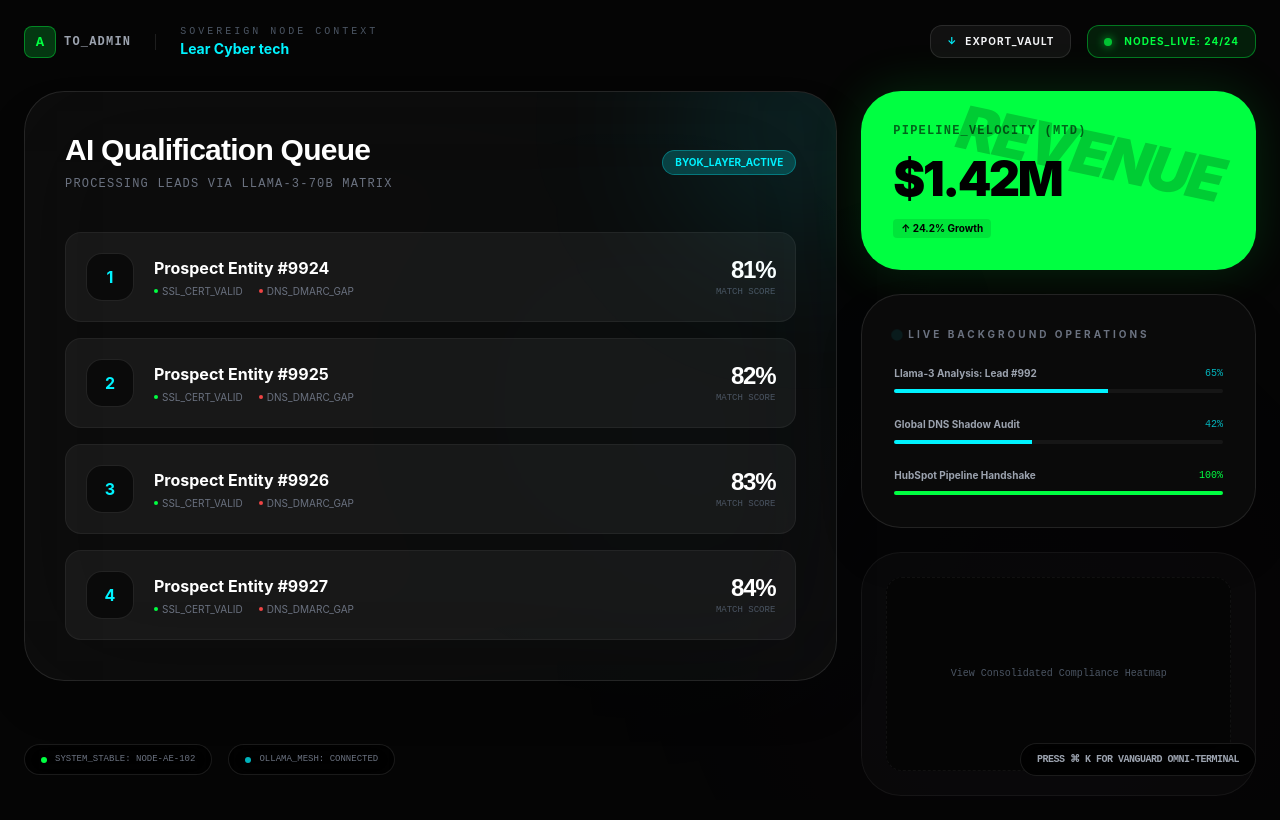
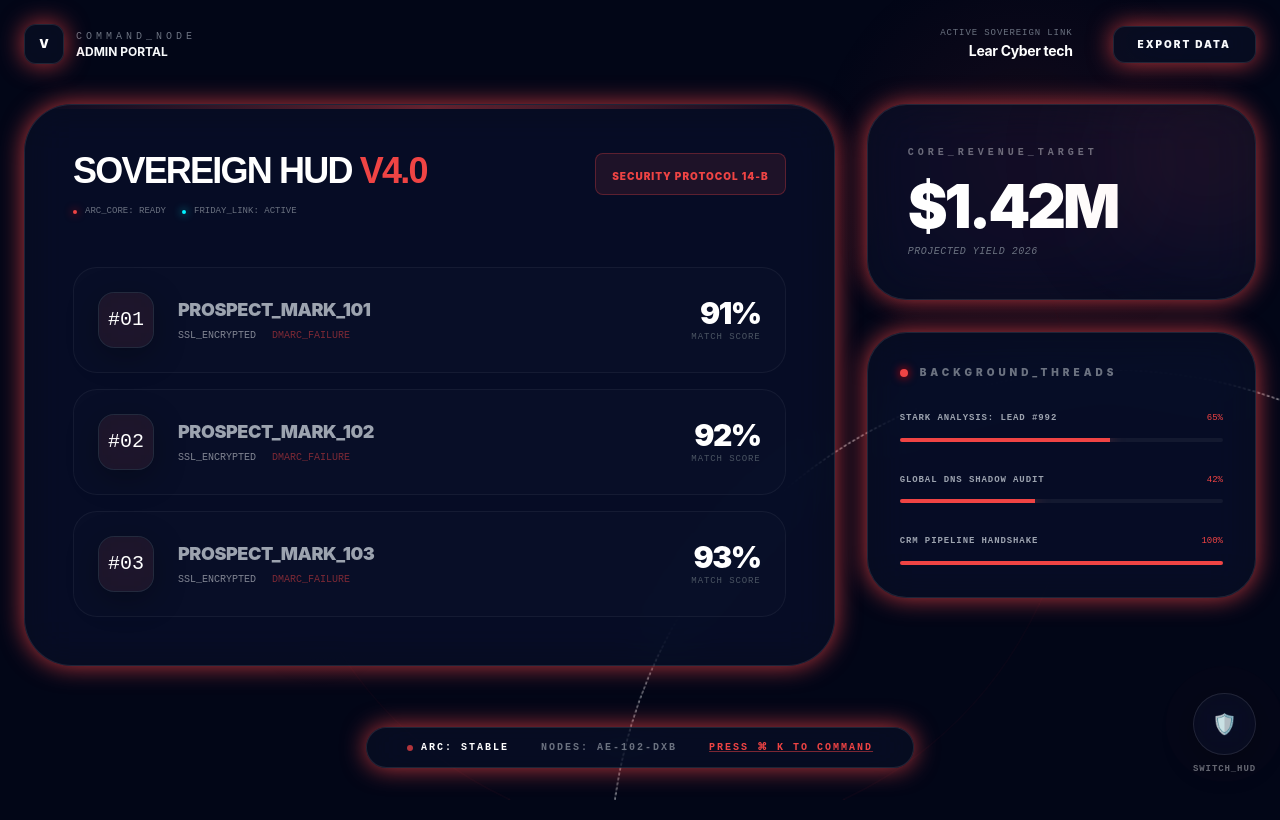
Before and after one commit to leomultimedia/Loony-SAAVI, a Next.js app in the folder frontend/: page /1/dashboard in a window 1280 px wide. Built offline with nearby package versions, Linux system fonts and the light colour scheme.

Commit message:
feat: Dual-Theme Architecture (Professional Office vs Ironman HUD) with Extreme Glassmorphism and Cinematic HUD Toggle

```diff
--- a/frontend/app/[tenant]/dashboard/page.tsx
+++ b/frontend/app/[tenant]/dashboard/page.tsx
@@ -4,7 +4,6 @@ import { useState, useEffect } from 'react';
 import { motion, AnimatePresence } from 'framer-motion';
 import { OmniCommandBar } from '../../../components/omni/OmniCommandBar';
 
-// Types for background processes
 interface BackgroundTask {
     id: string;
     name: string;
@@ -17,9 +16,9 @@ export default function CommandDashboard() {
   const [tenants, setTenants] = useState<any[]>([]);
   const [currentEntity, setCurrentEntity] = useState<any>(null);
   const [tasks, setTasks] = useState<BackgroundTask[]>([
-      { id: 'task_01', name: 'Llama-3 Analysis: Lead #992', progress: 65, status: 'Running', type: 'AI_SIM' },
+      { id: 'task_01', name: 'Stark Analysis: Lead #992', progress: 65, status: 'Running', type: 'AI_SIM' },
       { id: 'task_02', name: 'Global DNS Shadow Audit', progress: 40, status: 'Running', type: 'SHADOW_AUDIT' },
-      { id: 'task_03', name: 'HubSpot Pipeline Handshake', progress: 100, status: 'Complete', type: 'CRM_SYNC' },
+      { id: 'task_03', name: 'CRM Pipeline Handshake', progress: 100, status: 'Complete', type: 'CRM_SYNC' },
   ]);
 
   useEffect(() => {
@@ -27,7 +26,6 @@ export default function CommandDashboard() {
     setTenants(stored);
     setCurrentEntity(stored[0] || { name: 'Lear Cyber tech', email: 'admin@lct.com', tier: 'PRO', status: 'Active' });
 
-    // Simulate background process movement
     const interval = setInterval(() => {
         setTasks(prev => prev.map(t => ({
             ...t,
@@ -37,10 +35,6 @@ export default function CommandDashboard() {
     }, 3000);
     return () => clearInterval(interval);
   }, []);
-
-  const subEntities = currentEntity?.isMaster
-    ? tenants.filter(t => t.parentId === currentEntity.id)
-    : [];
 
   const exportDataExcel = () => {
       if (!currentEntity) return;
@@ -58,91 +52,99 @@ export default function CommandDashboard() {
   };
 
   return (
-    <main className="min-h-screen bg-[#050505] text-gray-100 font-sans p-6 overflow-hidden flex flex-col relative selection:bg-cyberBlue selection:text-black">
+    <main className="min-h-screen bg-transparent p-6 overflow-hidden flex flex-col relative selection:bg-red-500 selection:text-white transition-colors duration-1000">
 
-       {/* Cinematic Background Mesh */}
-       <div className="fixed inset-0 z-0 opacity-20 pointer-events-none">
-           <div className="absolute top-0 left-0 w-full h-full bg-[radial-gradient(circle_at_50%_50%,#00f3ff10_0%,transparent_50%)]"></div>
-           <div className="absolute bottom-0 right-0 w-full h-full bg-[radial-gradient(circle_at_80%_80%,#a855f710_0%,transparent_40%)]"></div>
+       {/* Cinematic Theme-Sensitive Overlays */}
+       <div className="fixed inset-0 z-0 pointer-events-none overflow-hidden">
+           {/* Ironman Energy Rings */}
+           <div className="absolute top-1/2 left-1/2 -translate-x-1/2 -translate-y-1/2 w-[800px] h-[800px] border border-red-500/10 rounded-full animate-[spin_60s_linear_infinite] [mask-image:linear-gradient(to_bottom,transparent,black)]"></div>
+           <div className="absolute top-1/2 left-1/2 -translate-x-1/2 -translate-y-1/2 w-[1000px] h-[1000px] border border-gold-500/5 border-dashed rounded-full animate-[spin_90s_linear_infinite_reverse]"></div>
+
+           {/* Background Glows */}
+           <div className="absolute top-0 right-0 w-[40%] h-[40%] bg-[radial-gradient(circle_at_center,var(--accent-color)_0%,transparent_70%)] opacity-[0.08]"></div>
+           <div className="absolute bottom-0 left-0 w-[50%] h-[50%] bg-[radial-gradient(circle_at_center,#00f3ff10_0%,transparent_60%)] opacity-[0.05]"></div>
        </div>
 
        <OmniCommandBar />
 
-       {/* Top Navigation Bar */}
-       <nav className="flex justify-between items-center w-full max-w-7xl mx-auto mb-8 relative z-20">
-           <div className="flex items-center gap-6">
-                <div className="flex items-center gap-2 group cursor-pointer" onClick={() => window.location.href='/admin'}>
-                    <div className="w-8 h-8 rounded-lg bg-matrixGreen/20 border border-matrixGreen/40 flex items-center justify-center text-matrixGreen group-hover:bg-matrixGreen group-hover:text-black transition">
-                        <span className="text-xs font-bold">A</span>
+       {/* Navigation */}
+       <nav className="flex justify-between items-center w-full max-w-7xl mx-auto mb-10 relative z-20">
+           <div className="flex items-center gap-8">
+                <div onClick={() => window.location.href='/admin'} className="group cursor-pointer flex items-center gap-3">
+                    <div className="w-10 h-10 rounded-xl glass-panel iron-glow flex items-center justify-center border-t-red-500/50">
+                        <span className="text-white font-black text-xs">V</span>
                     </div>
-                    <span className="text-xs font-mono font-bold tracking-widest text-gray-400 group-hover:text-white">TO_ADMIN</span>
-                </div>
-                <div className="h-4 w-[1px] bg-white/10"></div>
-                <div className="flex flex-col">
-                    <span className="text-[10px] text-gray-600 font-mono uppercase tracking-[0.3em]">Sovereign Node Context</span>
-                    <span className="text-sm font-bold text-cyberBlue">{currentEntity?.name}</span>
+                    <div className="flex flex-col">
+                        <span className="text-[10px] font-mono tracking-[0.4em] text-gray-500 hidden md:block">COMMAND_NODE</span>
+                        <span className="text-xs font-bold uppercase hover:text-white transition">Admin Portal</span>
+                    </div>
                 </div>
            </div>
 
-           <div className="flex items-center gap-4">
-               <button onClick={exportDataExcel} className="px-4 py-2 bg-white/5 border border-white/10 rounded-xl hover:bg-white/10 transition flex items-center gap-2 text-[10px] font-bold tracking-widest uppercase">
-                  <span className="text-cyberBlue">↓</span> EXPORT_VAULT
-               </button>
-               <div className="flex items-center gap-3 px-4 py-2 bg-matrixGreen/10 border border-matrixGreen/40 rounded-xl">
-                    <div className="w-2 h-2 bg-matrixGreen rounded-full animate-pulse shadow-[0_0_10px_#00ff41]"></div>
-                    <span className="text-[10px] font-bold text-matrixGreen tracking-widest uppercase">Nodes_Live: 24/24</span>
-               </div>
+           <div className="flex items-center gap-6">
+                <div className="hidden lg:flex flex-col items-end mr-4">
+                    <span className="text-[9px] font-mono text-gray-500 uppercase tracking-widest">Active Sovereign Link</span>
+                    <span className="text-sm font-bold text-white tracking-tight">{currentEntity?.name}</span>
+                </div>
+                <button onClick={exportDataExcel} className="px-6 py-2.5 glass-panel iron-glow rounded-xl hover:bg-white/5 text-[10px] font-black tracking-[0.2em] uppercase transition">
+                    Export Data
+                </button>
            </div>
        </nav>
 
-       <div className="flex-1 max-w-7xl w-full mx-auto grid grid-cols-1 md:grid-cols-12 gap-6 relative z-10">
+       <div className="flex-1 max-w-7xl w-full mx-auto grid grid-cols-1 md:grid-cols-12 gap-8 relative z-10">
 
-          {/* Main Sales Engine Queue */}
-          <div className="md:col-span-8 space-y-6">
+          {/* Main Display: Extreme Glassmorphism */}
+          <div className="md:col-span-8">
               <motion.div
-                initial={{ opacity: 0, y: 20 }}
-                animate={{ opacity: 1, y: 0 }}
-                className="bg-white/[0.03] border border-white/10 rounded-[2.5rem] p-10 backdrop-blur-3xl relative overflow-hidden group shadow-2xl"
+                initial={{ opacity: 0, scale: 0.98 }}
+                animate={{ opacity: 1, scale: 1 }}
+                className="glass-panel iron-glow rounded-[3rem] p-12 relative overflow-hidden group border-white/5"
               >
-                 <div className="absolute -top-24 -right-24 w-64 h-64 bg-cyberBlue/10 blur-[80px] rounded-full pointer-events-none group-hover:bg-cyberBlue/20 transition duration-1000"></div>
+                 <div className="absolute top-0 left-0 w-full h-1 bg-gradient-to-r from-transparent via-red-500/40 to-transparent"></div>
 
-                 <header className="flex justify-between items-center mb-10">
+                 <header className="flex justify-between items-start mb-12">
                     <div>
-                        <h2 className="text-3xl font-display font-bold text-white tracking-tight">AI Qualification Queue</h2>
-                        <p className="text-xs text-gray-500 font-mono mt-2 uppercase tracking-widest">Processing Leads via Llama-3-70B Matrix</p>
+                        <h2 className="text-4xl font-display font-black text-white tracking-tighter uppercase leading-none mb-4">
+                            Sovereign HUD <span className="text-red-500">v4.0</span>
+                        </h2>
+                        <div className="flex gap-4">
+                            <span className="flex items-center gap-2 text-[9px] font-mono text-gray-500">
+                                <div className="w-1 h-1 bg-red-500 rounded-full shadow-[0_0_8px_red]"></div> ARC_CORE: READY
+                            </span>
+                            <span className="flex items-center gap-2 text-[9px] font-mono text-gray-500">
+                                <div className="w-1 h-1 bg-cyberBlue rounded-full shadow-[0_0_8px_#00f3ff]"></div> FRIDAY_LINK: ACTIVE
+                            </span>
+                        </div>
                     </div>
-                    <div className="flex gap-2">
-                        <span className="px-3 py-1 bg-cyberBlue/20 text-cyberBlue rounded-full text-[10px] font-bold border border-cyberBlue/30">BYOK_LAYER_ACTIVE</span>
+                    <div className="bg-red-500/10 border border-red-500/30 px-4 py-2 rounded-lg">
+                        <span className="text-[10px] font-black text-red-500 uppercase tracking-[0.1em]">Security Protocol 14-B</span>
                     </div>
                  </header>
 
-                 <div className="space-y-4">
-                    {[1, 2, 3, 4].map((i) => (
+                 <div className="grid grid-cols-1 gap-4">
+                    {[1, 2, 3].map((i) => (
                        <motion.div
                           key={i}
-                          whileHover={{ x: 10, backgroundColor: 'rgba(255,255,255,0.06)' }}
-                          className="flex items-center justify-between p-5 rounded-2xl bg-white/5 border border-white/5 transition-all cursor-pointer group/item"
+                          whileHover={{ x: 15, backgroundColor: 'rgba(255,255,255,0.03)', borderColor: 'rgba(239, 68, 68, 0.4)' }}
+                          className="flex items-center justify-between p-6 rounded-3xl border border-white/5 bg-white/[0.01] transition-all cursor-pointer group/item relative"
                        >
-                          <div className="flex items-center gap-5">
-                            <div className="w-12 h-12 rounded-2xl bg-[#0a0a0a] border border-white/10 flex items-center justify-center relative overflow-hidden">
-                                <div className="absolute inset-0 bg-gradient-to-br from-cyberBlue/20 to-purple-500/20 opacity-0 group-hover/item:opacity-100 transition"></div>
-                                <span className="font-bold text-cyberBlue z-10">{i}</span>
+                          <div className="flex items-center gap-6">
+                            <div className="w-14 h-14 rounded-2xl glass-panel flex items-center justify-center relative overflow-hidden group-hover/item:border-red-500/50 transition">
+                                <div className="absolute inset-0 bg-red-500/10 animate-pulse"></div>
+                                <span className="font-mono text-white z-10 text-xl">#0{i}</span>
                             </div>
                             <div>
-                              <p className="font-bold text-white group-hover/item:text-cyberBlue transition">Prospect Entity #{9923 + i}</p>
-                              <div className="flex gap-4 mt-1">
-                                 <span className="text-[10px] text-gray-500 flex items-center gap-1">
-                                    <span className="w-1 h-1 bg-matrixGreen rounded-full"></span> SSL_CERT_VALID
-                                 </span>
-                                 <span className="text-[10px] text-gray-500 flex items-center gap-1">
-                                    <span className="w-1 h-1 bg-red-500 rounded-full"></span> DNS_DMARC_GAP
-                                 </span>
+                              <p className="font-black text-gray-400 group-hover/item:text-white transition tracking-tight text-lg">PROSPECT_MARK_{100 + i}</p>
+                              <div className="flex gap-4 mt-1 opacity-50">
+                                 <span className="text-[10px] font-mono uppercase">SSL_ENCRYPTED</span>
+                                 <span className="text-[10px] font-mono uppercase text-red-500">DMARC_FAILURE</span>
                               </div>
                             </div>
                           </div>
                           <div className="text-right">
-                             <div className="text-2xl font-bold font-display text-white group-hover/item:text-matrixGreen transition tracking-tighter">8{i}%</div>
-                             <p className="text-[9px] font-mono text-gray-600 uppercase">Match Score</p>
+                             <div className="text-3xl font-black text-white group-hover/item:text-red-500 transition tracking-tighter">9{i}%</div>
+                             <p className="text-[9px] font-mono text-gray-600 uppercase tracking-widest">Match Score</p>
                           </div>
                        </motion.div>
                     ))}
@@ -150,44 +152,38 @@ export default function CommandDashboard() {
               </motion.div>
           </div>
 
-          {/* Right Statistics & Background Task Hub */}
-          <div className="md:col-span-4 space-y-6">
+          {/* Right Panels: Extreme Glass */}
+          <div className="md:col-span-4 space-y-8">
 
-             {/* Dynamic Pipeline Velocity */}
+             {/* Iron Revenue Card */}
              <motion.div
-                initial={{ opacity: 0, x: 20 }}
-                animate={{ opacity: 1, x: 0 }}
-                transition={{ delay: 0.1 }}
-                className="bg-matrixGreen text-black p-8 rounded-[2.5rem] shadow-[0_0_50px_rgba(0,255,65,0.15)] relative overflow-hidden group"
+                whileHover={{ scale: 1.02 }}
+                className="glass-panel iron-glow rounded-[2.5rem] p-10 relative overflow-hidden border-t-red-500/50"
              >
-                <div className="absolute top-0 right-0 p-8 opacity-20 rotate-12 group-hover:rotate-45 transition duration-1000">
-                    <span className="text-6xl font-black italic tracking-tighter hover:scale-110">REVENUE</span>
-                </div>
-                <h3 className="font-mono text-xs font-bold uppercase tracking-widest opacity-60">Pipeline_Velocity (MTD)</h3>
-                <p className="text-5xl font-black tracking-tighter my-4">$1.42M</p>
-                <div className="flex items-center gap-2">
-                    <span className="bg-black/10 px-2 py-0.5 rounded text-[10px] font-bold">↑ 24.2% Growth</span>
-                </div>
+                <div className="absolute -top-12 -right-12 w-48 h-48 bg-red-500/10 blur-[60px] rounded-full"></div>
+                <h3 className="font-mono text-[10px] font-black uppercase tracking-[0.4em] opacity-40 mb-4">Core_Revenue_Target</h3>
+                <p className="text-6xl font-black tracking-tighter text-white mb-2">$1.42M</p>
+                <p className="text-[10px] font-mono text-gray-500 italic uppercase tracking-wider">Projected Yield 2026</p>
              </motion.div>
 
-             {/* Background Process Monitor (FLOATING STYLE) */}
-             <div className="bg-[#0a0a0a] border border-white/10 rounded-[2.5rem] p-8 shadow-2xl relative">
-                <h3 className="text-[10px] font-bold text-gray-500 mb-6 uppercase tracking-[0.3em] flex items-center gap-2">
-                    <div className="w-1.5 h-1.5 bg-cyberBlue rounded-full animate-ping"></div>
-                    Live Background Operations
+             {/* Background Operations Widget */}
+             <div className="glass-panel iron-glow rounded-[2.5rem] p-8">
+                <h3 className="text-[10px] font-black text-gray-500 mb-8 uppercase tracking-[0.4em] flex items-center gap-3">
+                    <div className="w-2 h-2 bg-red-500 rounded-full shadow-[0_0_10px_red]"></div>
+                    BACKGROUND_THREADS
                 </h3>
-                <div className="space-y-6">
+                <div className="space-y-8">
                    {tasks.map(task => (
-                       <div key={task.id} className="space-y-2">
-                          <div className="flex justify-between items-center text-[10px]">
-                             <span className="font-bold text-gray-400">{task.name}</span>
-                             <span className={`font-mono ${task.status === 'Complete' ? 'text-matrixGreen' : 'text-cyberBlue animate-pulse'}`}>{task.progress}%</span>
+                       <div key={task.id} className="space-y-3">
+                          <div className="flex justify-between items-center text-[9px] font-mono">
+                             <span className="font-bold text-gray-400 uppercase tracking-widest">{task.name}</span>
+                             <span className="text-red-500">{task.progress}%</span>
                           </div>
                           <div className="h-1 w-full bg-white/5 rounded-full overflow-hidden">
                              <motion.div
                                 initial={{ width: 0 }}
                                 animate={{ width: `${task.progress}%` }}
-                                className={`h-full ${task.status === 'Complete' ? 'bg-matrixGreen' : 'bg-cyberBlue Shadow-[0_0_8px_#00f3ff]'}`}
+                                className="h-full bg-red-500 shadow-[0_0_15px_rgba(239,68,68,0.8)]"
                              />
                           </div>
                        </div>
@@ -195,31 +191,19 @@ export default function CommandDashboard() {
                 </div>
              </div>
 
-             {/* ROI Heatmap Widget */}
-             <div className="bg-white/[0.02] border border-white/5 rounded-[2.5rem] p-6 text-center group cursor-pointer hover:border-purple-500/30 transition">
-                <div className="w-full aspect-video bg-[#050505] rounded-2xl flex items-center justify-center border border-dashed border-white/5 relative overflow-hidden">
-                    <div className="absolute inset-0 bg-gradient-radial from-purple-500/10 to-transparent"></div>
-                    <span className="text-[10px] font-mono text-gray-600 group-hover:text-gray-400 transition">View Consolidated Compliance Heatmap</span>
-                </div>
-             </div>
-
           </div>
        </div>
 
-       {/* Persistent System Footer */}
-       <footer className="fixed bottom-6 left-6 right-6 z-50 pointer-events-none flex justify-between items-center">
-            <div className="flex gap-4">
-                <div className="px-4 py-2 bg-black/80 backdrop-blur-md border border-white/10 rounded-full font-mono text-[9px] text-gray-500 pointer-events-auto hover:text-white transition cursor-help flex items-center gap-2">
-                    <span className="w-1.5 h-1.5 bg-matrixGreen rounded-full"></span>
-                    SYSTEM_STABLE: NODE-AE-102
+       {/* Iron Footer */}
+       <footer className="fixed bottom-8 left-1/2 -translate-x-1/2 z-50 pointer-events-none">
+            <div className="glass-panel iron-glow px-10 py-3 rounded-full pointer-events-auto border-t-red-500/40">
+                <div className="flex items-center gap-8 font-mono text-[10px] tracking-[0.2em] font-black uppercase">
+                    <span className="text-white flex items-center gap-2">
+                        <span className="w-1.5 h-1.5 bg-red-500 rounded-full animate-pulse"></span> ARC: STABLE
+                    </span>
+                    <span className="text-gray-500">Nodes: AE-102-DXB</span>
+                    <span className="text-red-500 underline decoration-red-500/50">Press ⌘ K to Command</span>
                 </div>
-                <div className="px-4 py-2 bg-black/80 backdrop-blur-md border border-white/10 rounded-full font-mono text-[9px] text-gray-500 pointer-events-auto hover:text-white transition cursor-help flex items-center gap-2">
-                    <span className="w-1.5 h-1.5 bg-cyberBlue rounded-full animate-pulse"></span>
-                    OLLAMA_MESH: CONNECTED
-                </div>
-            </div>
-            <div className="bg-black/80 backdrop-blur-md border border-white/10 rounded-full px-4 py-2 pointer-events-auto flex items-center gap-3">
-                <span className="text-[10px] font-bold text-gray-400 font-mono tracking-tighter uppercase whitespace-nowrap">Press ⌘ K for Vanguard Omni-Terminal</span>
             </div>
        </footer>
 
--- a/frontend/app/globals.css
+++ b/frontend/app/globals.css
@@ -2,8 +2,56 @@
 @tailwind components;
 @tailwind utilities;
 
-@layer base {
-  body {
-    @apply bg-black text-white;
+:root {
+  /* Default Branding */
+  --cyberBlue: #00f3ff;
+  --matrixGreen: #00ff41;
+}
+
+[data-theme='professional'] {
+  --bg-color: #f8fafc;
+  --card-bg: #ffffff;
+  --text-primary: #1e293b;
+  --text-secondary: #64748b;
+  --accent-color: #2563eb;
+  --border-color: #e2e8f0;
+  --glass-bg: rgba(255, 255, 255, 0.8);
+  --glass-border: rgba(0, 0, 0, 0.05);
+  --glow-opacity: 0;
+}
+
+[data-theme='ironman'] {
+  --bg-color: #020617;
+  --card-bg: rgba(15, 23, 42, 0.4);
+  --text-primary: #f8fafc;
+  --text-secondary: #94a3b8;
+  --accent-color: #ef4444; /* Stark Red */
+  --gold-accent: #f59e0b; /* Arc Reactor Gold */
+  --border-color: rgba(255, 255, 255, 0.1);
+  --glass-bg: rgba(15, 23, 42, 0.2);
+  --glass-border: rgba(255, 255, 255, 0.1);
+  --glow-opacity: 0.8;
+}
+
+body {
+  background: var(--bg-color);
+  color: var(--text-primary);
+  transition: all 0.5s ease;
+}
+
+.glass-panel {
+  background: var(--card-bg);
+  backdrop-filter: blur(24px) saturate(180%);
+  border: 1px solid var(--border-color);
+  box-shadow: 0 8px 32px 0 rgba(0, 0, 0, 0.3);
+}
+
+.iron-glow {
+  box-shadow: 0 0 25px rgba(239, 68, 68, var(--glow-opacity));
+}
+
+@layer utilities {
+  .text-balance {
+    text-wrap: balance;
   }
 }
--- a/frontend/app/layout.tsx
+++ b/frontend/app/layout.tsx
@@ -1,19 +1,57 @@
-import type { Metadata } from 'next'
-import './globals.css'
+"use client";
 
-export const metadata: Metadata = {
-  title: 'Loony Heads Vanguard',
-  description: 'Zero-Knowledge AI Sales Force',
-}
+import { useEffect, useState } from 'react';
+import localFont from "next/font/local";
+import "./globals.css";
+
+const geistSans = localFont({
+  src: "./fonts/GeistVF.woff",
+  variable: "--font-geist-sans",
+  weight: "100 900",
+});
 
 export default function RootLayout({
   children,
-}: {
-  children: React.ReactNode
-}) {
+}: Readonly<{
+  children: React.ReactNode;
+}>) {
+  const [theme, setTheme] = useState<'ironman' | 'professional'>('ironman');
+
+  useEffect(() => {
+    // Initial load
+    const saved = localStorage.getItem('vanguard_theme') as any;
+    if (saved) setTheme(saved);
+  }, []);
+
+  const toggleTheme = () => {
+    const next = theme === 'ironman' ? 'professional' : 'ironman';
+    setTheme(next);
+    localStorage.setItem('vanguard_theme', next);
+  };
+
   return (
-    <html lang="en">
-      <body suppressHydrationWarning>{children}</body>
+    <html lang="en" data-theme={theme} suppressHydrationWarning>
+      <body className={`${geistSans.variable} antialiased`} suppressHydrationWarning>
+        {children}
+
+        {/* Global Theme Toggle Widget */}
+        <div className="fixed bottom-6 right-6 z-[100] flex flex-col gap-2">
+            <button
+              onClick={toggleTheme}
+              className="p-4 rounded-full glass-panel shadow-2xl flex items-center justify-center hover:scale-110 active:scale-95 transition group relative"
+            >
+                <div className={`absolute inset-0 rounded-full animate-ping opacity-20 pointer-events-none ${theme === 'ironman' ? 'bg-red-500' : 'bg-blue-500'}`}></div>
+                {theme === 'ironman' ? (
+                    <span className="text-xl group-hover:rotate-12 transition">🛡️</span>
+                ) : (
+                    <span className="text-xl group-hover:rotate-12 transition">💼</span>
+                )}
+            </button>
+            <div className="text-[9px] font-mono font-bold text-center uppercase tracking-widest opacity-40">
+                Switch_HUD
+            </div>
+        </div>
+      </body>
     </html>
-  )
+  );
 }
```
